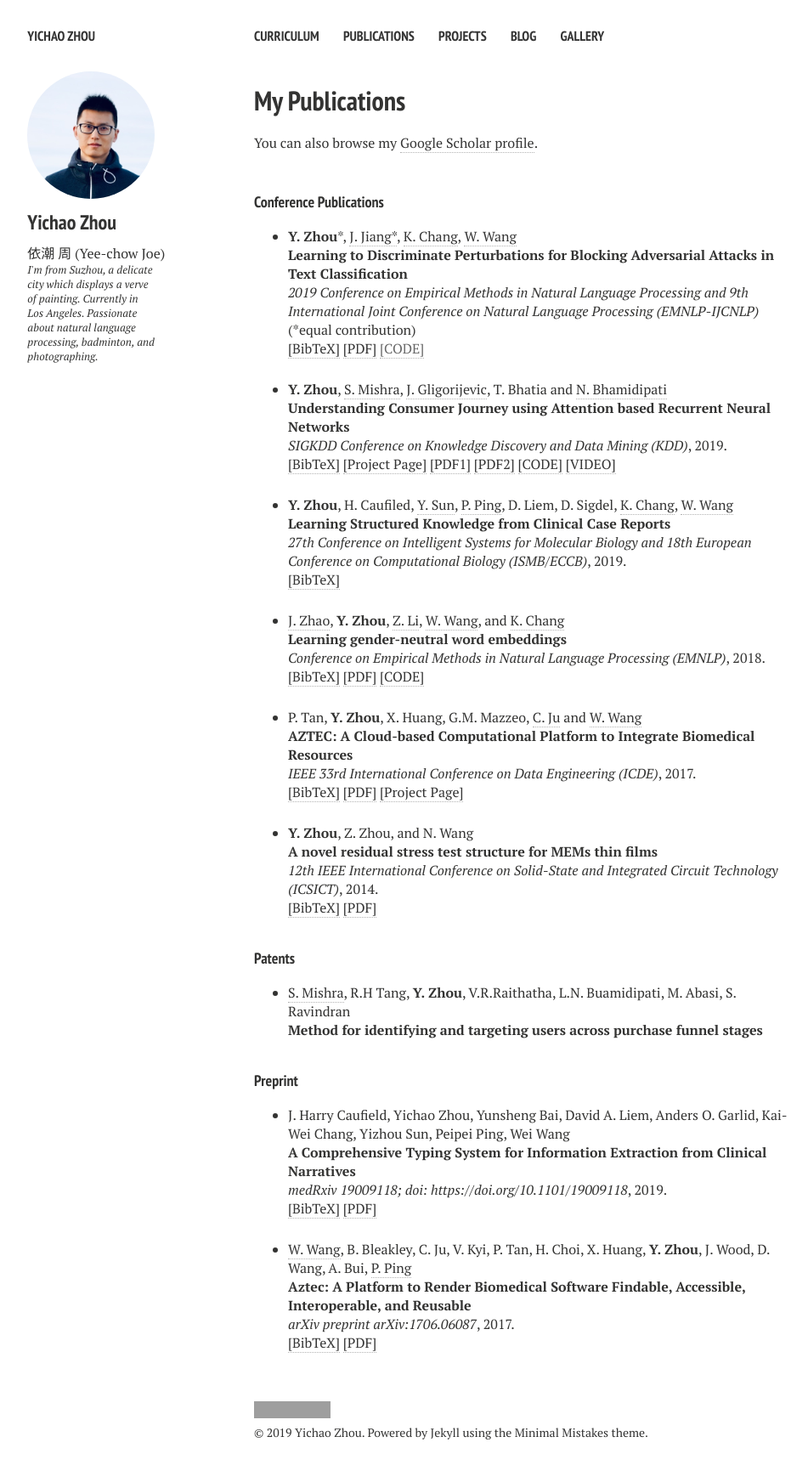
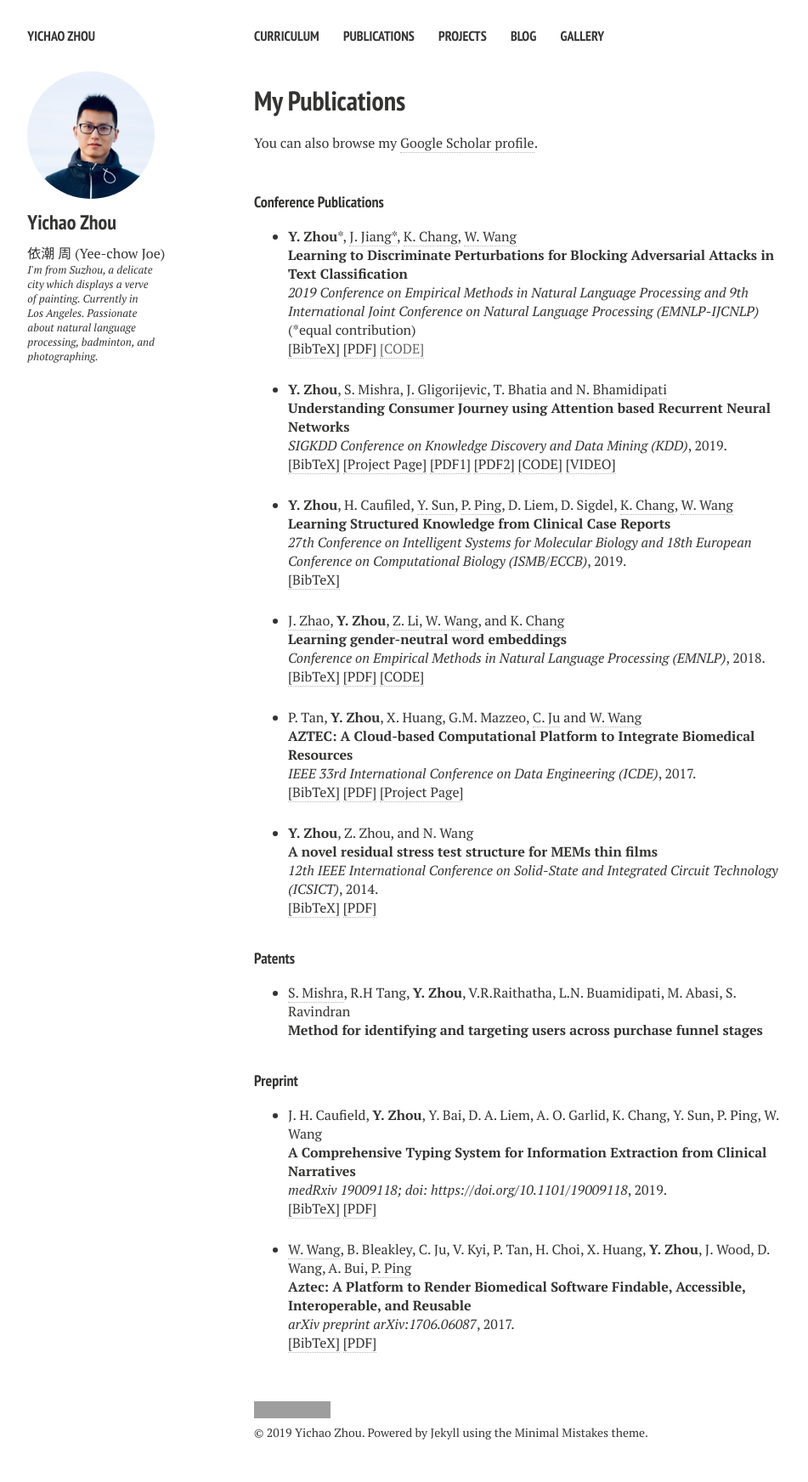
Before and after one commit to yz-joey/yz-joey.github.io, a Jekyll site: the page built from publications.md, in a window 1280 px wide. Shown: the whole page at 85% size, without its empty margins (21-972 px from the left). Built offline with Jekyll 4.4.1, drawn with Linux system fonts in a browser that asks for light colours; nearby versions of some CDN libraries; grey boxes are pictures that could not be loaded.

Commit message:
med dataset

```diff
--- a/_layouts/publications.html
+++ b/_layouts/publications.html
@@ -267,7 +267,7 @@ R.H Tang, <b>Y. Zhou</b>, V.R.Raithatha, L.N. Buamidipati, M. Abasi, S. Ravindra
 
 <!-- Item: Caufield19009118 -->
 <li ><p>
-J. Harry Caufield, Yichao Zhou, Yunsheng Bai, David A. Liem, Anders O. Garlid, Kai-Wei Chang, Yizhou Sun, Peipei Ping, Wei Wang
+J. H. Caufield, <b>Y. Zhou</b>, Y. Bai, D. A. Liem, A. O. Garlid, K. Chang, Y. Sun, P. Ping, W. Wang
 <br><b>A Comprehensive Typing System for Information Extraction from Clinical Narratives</b><br>
 <i>medRxiv 19009118; doi: https://doi.org/10.1101/19009118</i>,
 2019.
```
